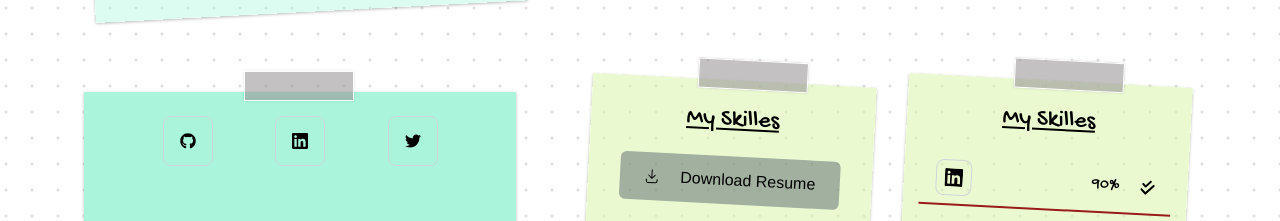
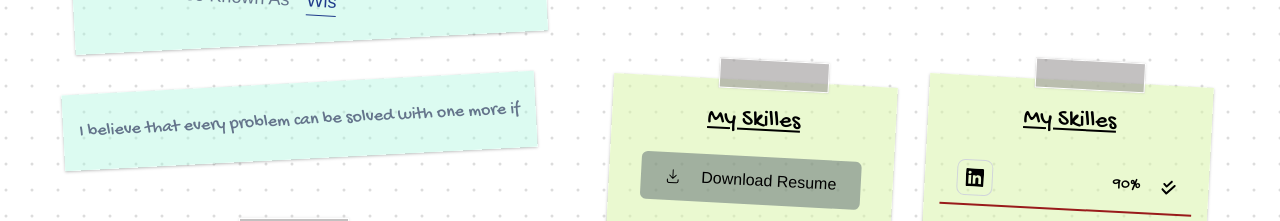
Before and after one commit to wis-aerrajiy/Portfolio, a React (Vite) app: page /about in a window 1280 px wide. Shown: the part 512-733 px from the top of the page. Built offline with nearby package versions, Linux system fonts and the light colour scheme; a web font is replaced by a local one.

Commit message:
about done

```diff
--- a/src/pages/Components/AboutSection.tsx
+++ b/src/pages/Components/AboutSection.tsx
@@ -54,7 +54,6 @@ const SkillComponent = ({ skill }: SkillProps) => {
             <skill.icon />
         </div>
     );
-
 }
 
 const AboutSection = () => {
@@ -81,6 +80,12 @@ const AboutSection = () => {
                                 <p className="text-lg md:text-lg text-slate-500 ml-20 rotate-6 mt-2">
                                     Also Known As <span className="text-blue-900 underline-offset-8 underline px-3">Wis</span>
                                 </p>
+                            </div>
+
+                            <div className="stickyNote bg-[#A9F4DB]/40 !rotate-[-3deg]">
+                            <p className="text-lg text-slate-500 text-justify font-gochi">
+                                I believe that every problem can be solved with one more if
+                            </p>
                             </div>
                         </div>
 
```
